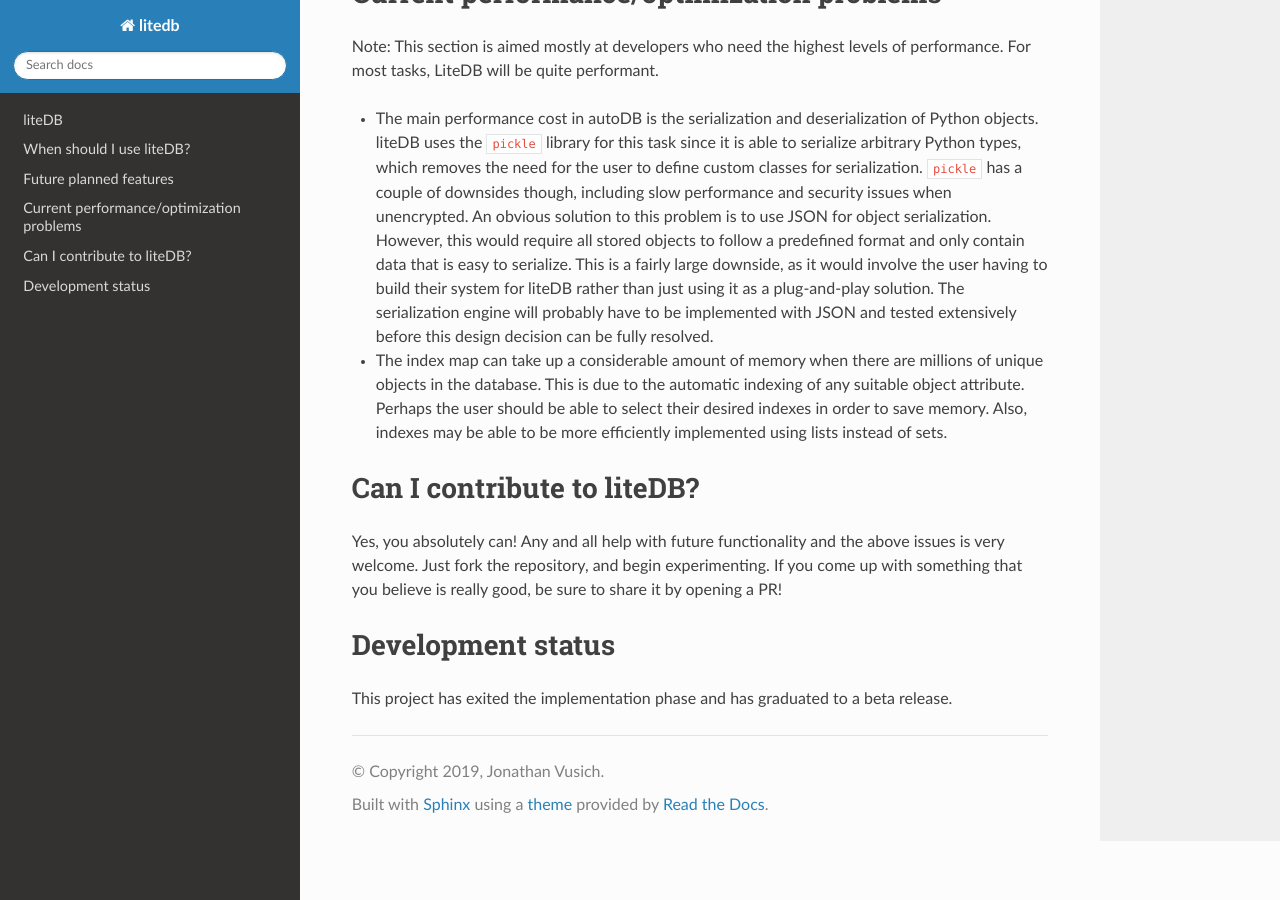
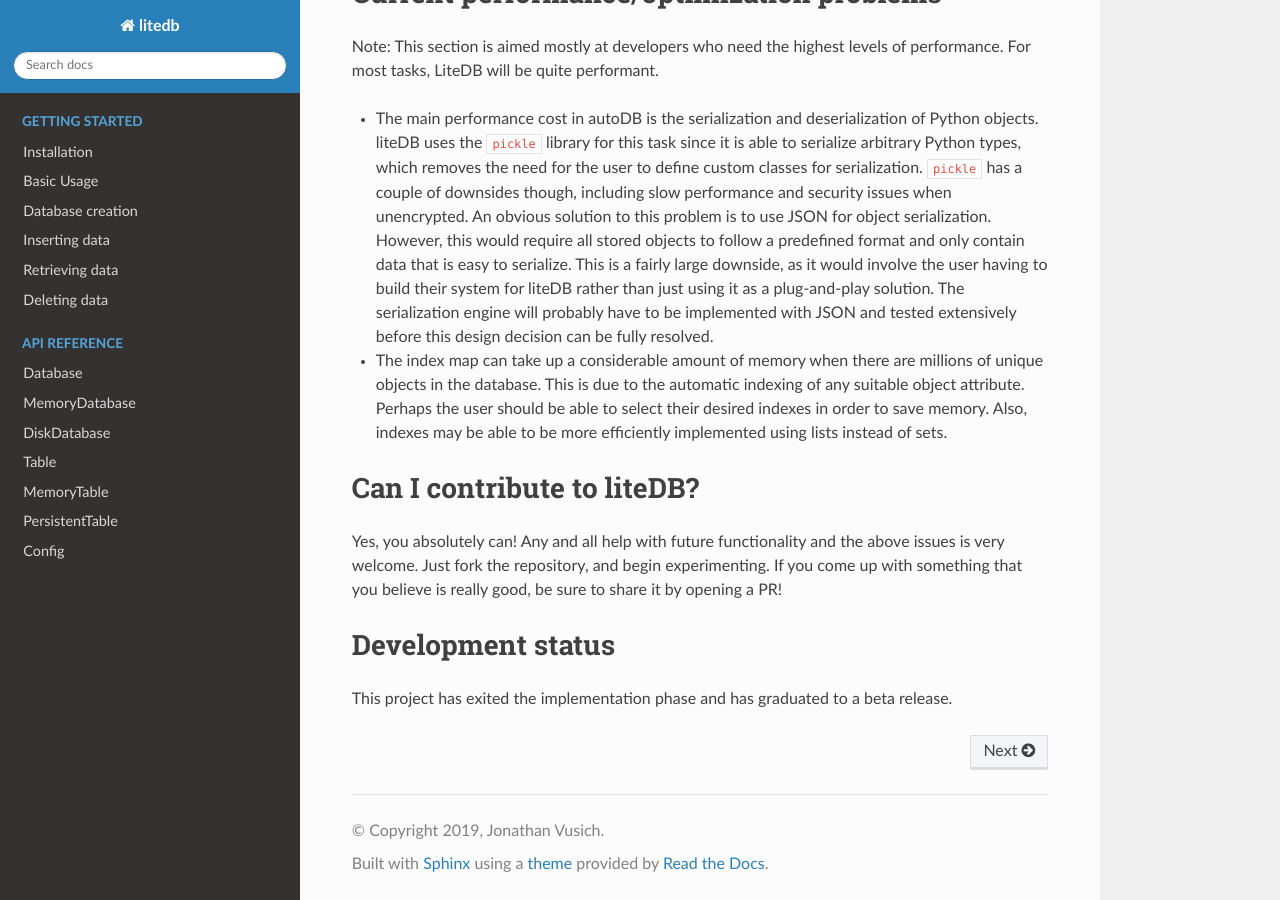
Before and after one commit to JonathanVusich/litedb, a Sphinx documentation site: the page built from docs/source/index.rst, in a window 1280 px wide and 900 px high, scrolled down 712 px. Built offline with Sphinx 7.4.7 and the Read the Docs theme 2.0.0, drawn with Linux system fonts in a browser that asks for light colours; some of the changed lines change nothing that is shown.

Commit message:
Added getting started guide and API reference to docs

```diff
--- /dev/null
+++ b/docs/source/api/api_reference.rst
@@ -0,0 +1,171 @@
+This is the full documentation for the entire ``liteDB`` API.
+
+Database
+========
+
+.. py:class:: litedb.Database(abc.ABC)
+
+    :class:`Database` provides a standard base class that all ``liteDB``
+    instances should implement.
+
+    .. py:method:: __len__()
+
+        The number of items in this database.
+
+    .. py:method:: __iter__()
+
+        Allows iteration over all of the class types in this database.
+
+    .. py:method:: __repr__()
+
+        Print a summary of all the tables in this database.
+
+    .. py:attribute:: tables
+
+        Returns a ``ValuesView`` of the tables in this database.
+
+    .. py:method:: insert(item: object)
+
+        :param object item: A Python object.
+
+        Inserts and indexes the given item.
+
+    .. py:method:: select(cls)
+
+        :param class cls: A Python class definition, such as ``Decimal``.
+
+        Returns a :class:`Table` that corresponds to the given class type.
+
+
+MemoryDatabase
+==============
+
+
+.. py:class:: litedb.MemoryDatabase(litedb.Database)
+
+    :class:`MemoryDatabase` is an in-memory implementation of :class:`Database`. All items
+    are stored in memory, and are discarded when the database is no longer referenced in the script.
+
+
+DiskDatabase
+============
+
+
+.. py:class:: litedb.DiskDatabase(litedb.Database)
+
+    :class:`DiskDatabase` is a persistent implementation of :class:`Database` that resides on the filesystem.
+
+    .. py:method:: __init__(directory: str[, config=Config()])
+
+        :param str directory: Valid filesystem path.
+
+        The path on disk where :class:`DiskDatabase` will write to. If data is already present
+        in this location, it will be loaded into this database.
+
+        :param Config config: A :class:`Config` instance.
+
+        Allows the user to specify a custom paging configuration in order to maximize performance.
+
+    .. py:attribute:: modified
+
+        Returns ``True`` if there are changes to this database that have not yet been synchronized.
+
+    .. py:method:: commit()
+
+        Synchronizes all cached items to disk for the entire database.
+
+
+Table
+=====
+
+
+.. py:class:: litedb.Table(abc.ABC)
+
+    :class:`Table` provides a standard base class which all ``liteDB`` tables
+    should implement.
+
+     .. py:method:: __len__()
+
+        The number of items in this table.
+
+    .. py:method:: __iter__()
+
+        Allows iteration over all of the items in this table.
+
+    .. py:method:: __repr__()
+
+        Prints out useful information about this table.
+
+    .. py:attribute:: indexes
+
+        Returns a list of valid index names for this class type.
+
+    .. py:method:: retrieve(**kwargs)
+
+        :param kwargs: Keyword arguments that describe item indexes.
+
+        Returns a generator of items that conform to the index constraints laid
+        out by the keyword arguments. See the data retrieval section for more information
+        on this.
+
+    .. py:method:: delete(**kwargs)
+
+        :param kwargs: Keyword arguments that describe item indexes.
+
+        Removes all items in this table that conform to the index constraints laid
+        out by the keyword arguments. See the data removal section for more information
+        on this.
+
+    .. py:method:: clear()
+
+        Removes all items from this table.
+
+
+MemoryTable
+===========
+
+.. py:class:: litedb.MemoryTable(litedb.Table)
+
+    :class:`MemoryTable` is an in-memory implementation of :class:`Table`.
+
+    .. note:: You will not ever need to instantiate this class!
+
+
+PersistentTable
+===============
+
+.. py:class:: litedb.PersistentTable(litedb.Table)
+
+    :class:`PersistentTable` is a persistent implementation of :class:`Table`.
+
+    .. note:: You will not ever need to instantiate this class!
+
+    .. py:attribute:: modified
+
+    Returns ``True`` if there are changes to this table that have not yet been synchronized.
+
+    .. py:method:: commit()
+
+    Synchronizes this table's in-memory item/index cache to disk.
+
+
+Config
+======
+
+.. py:class:: litedb.Config
+
+    :class:`Config` allows customization of the :class:`DiskDatabase` paging system.
+
+    .. warning:: Once you have defined a custom configuration for a :class:`DiskDatabase` instance, it is recommended that you do not change it!
+
+    .. py:method:: __init__(page_size: int = 512, page_cache: int = 512)
+
+    :param int page_size: Number of items to store in each page
+
+    A higher page size means there is less overhead manipulating pages, but large sizes can also result in more memory usage.
+    The recommended default is 512.
+
+    :param in page_cache: Number of item pages to retain in memory.
+
+    A higher item page count means fewer I/O calls, but also more memory usage.
+    The recommended default is 512.
--- /dev/null
+++ b/docs/source/getting-started/getting-started.rst
@@ -0,0 +1,159 @@
+Installation
+============
+
+``liteDB`` is easily installed using ``pip``:
+
+.. code-block:: bash
+
+   $ pip install litedb
+
+
+Basic Usage
+===========
+
+There are two different implementations of the ``liteDB`` interface, ``MemoryDatabase`` and ``DiskDatabase``.
+
+As the names might suggest, ``MemoryDatabase`` is a completely volatile implementation that is designed to
+be used as an in-memory caching solution.
+``DiskDatabase`` instances reside on the filesystem, and can be written and read to from the same API that ``MemoryDatabase``
+uses with one key difference: it requires the use of ``db.commit()`` in order to flush changes from the in-memory cache to disk.
+
+Database creation
+================================
+
+Creating or connecting to ``liteDB`` instances is incredibly easy. ``DiskDatabase`` instances do require that a folder
+path be specified for database storage.
+If the folder contains an existing ``liteDB`` instance, the data from the disk will be loaded into the database upon
+construction.
+
+.. code-block:: python
+
+   from litedb import DiskDatabase, MemoryDatabase
+
+   memory_db = MemoryDatabase()
+   disk_db = DiskDatabase("~/liteDB") # The source folder for the database
+
+Inserting data
+==============
+
+Easy insertion of data is one of the key features of ``liteDB``. Whenever an object is inserted into a ``liteDB`` instance,
+it will be checked for validity and then automatically indexed and stored in its proper table. Object attributes must be comparable
+and hashable (implement ``__eq__``, ``__gt__``, ``__lt__`` and ``__hash__``) in order to qualify for indexing.
+Attributes that are not indexed will **not** be able to be used in queries.
+
+``liteDB`` excels at storing simple, lightweight value classes. For example, if we need to store weather data over time,
+we might create a simple record class called ``WeatherRecord``.
+
+.. code-block:: python
+
+    from datetime import date
+
+    class WeatherRecord:
+
+    def __init__(self, day: date, temp: int, wind_speed: int):
+        self.day = day
+        self.temp = temp
+        self.wind_speed = wind_speed
+
+    def __repr__(self) -> str:
+        return str(self.__dict__)
+
+This object will be indexable by all three of its class attributes, and thus is an ideal candidate for ``liteDB``.
+We will then proceed to insert our ``WeatherRecord`` objects into a ``liteDB`` instance.
+
+.. code-block:: python
+
+    from litedb import MemoryDatabase
+    from datetime import date, timedelta
+
+    day_before_yesterday = WeatherRecord(date.today() - timedelta(days=2), 45, 23)
+    yesterday = WeatherRecord(date.today() - timedelta(days=1), 68, 4)
+    today = WeatherRecord(date.today(), 57, 13)
+
+    mem_db = MemoryDatabase()
+    mem_db.insert(day_before_yesterday)
+    mem_db.insert(yesterday)
+    mem_db.insert(today)
+
+.. warning::
+
+    Be careful about inserting Python's builtin data types! The full list of blacklisted objects includes ``list``,
+    ``dict``, ``tuple``, ``set``, ``frozenset``, ``bytes``, ``bytearray``, ``str``, ``int``, ``bool``, ``float``, ``complex``,
+    ``memoryview``, and ``range``. These types are not indexable by the ``liteDB`` engine, and will cause a ``TypeError`` to be thrown!
+
+Retrieving data
+===============
+
+Objects can be retrieved from the database by performing lookup operations on their indexable values or by filtering the
+contents of the various tables. In order to check which attributes are indexable, we need to look up the table that contains
+``WeatherRecord`` instances and view its indexes. We can do this by using the ``select()`` method. This method will use
+a class type to look up the ``liteDB`` table that stores that type of object. Once we have selected the table that we want,
+we can use the ``indexes`` attribute to view the available indexes.
+
+.. code-block:: python
+
+    mem_db.select(WeatherRecord).indexes
+    >>> ['day', 'temp', 'wind_speed']
+
+Now that we know that these indices are valid, we can start lookup up records. To do this, we will need to again select
+the table that contains the ``WeatherRecord`` objects.
+
+.. code-block:: python
+
+    weather_records = mem_db.select(WeatherRecord)
+
+We can find the weather for today by performing the following query:
+
+.. code-block:: python
+
+    list(weather_records.retrieve(day=date.today()))
+    >>> [{'day': datetime.date(2019, 11, 6), 'temp': 57, 'wind_speed': 13}]
+
+We can also retrieves items when their indexes fall in a certain range. To do this, we can use a tuple of two values that
+specify the range.
+
+.. note:: Ranges are inclusive in ``liteDB``!
+
+.. code-block:: python
+
+    list(weather_records.retrieve(wind_speed=(4, 13)))
+    >>> [{'day': datetime.date(2019, 11, 5), 'temp': 68, 'wind_speed': 4}, {'day': datetime.date(2019, 11, 6), 'temp': 57, 'wind_speed': 13}]
+
+In order to specify unbounded ranges, we can use the ``None`` keyword.
+
+.. code-block:: python
+
+    list(weather_records.retrieve(wind_speed=(None, 13)))
+    >>> [{'day': datetime.date(2019, 11, 5), 'temp': 68, 'wind_speed': 4}, {'day': datetime.date(2019, 11, 6), 'temp': 57, 'wind_speed': 13}]
+
+    list(weather_records.retrieve(wind_speed=(13, None)))
+    >>> [{'day': datetime.date(2019, 11, 4), 'temp': 45, 'wind_speed': 23}, {'day': datetime.date(2019, 11, 6), 'temp': 57, 'wind_speed': 13}]
+
+    list(weather_records.retrieve(wind_speed=(None, None)))
+    >>> [{'day': datetime.date(2019, 11, 4), 'temp': 45, 'wind_speed': 23}, {'day': datetime.date(2019, 11, 5), 'temp': 68, 'wind_speed': 4}, {'day': datetime.date(2019, 11, 6), 'temp': 57, 'wind_speed': 13}]
+
+There isn't much point to using a range of ``(None, None)`` (as it simply retrieves all of the items), but it is still valid syntax.
+
+Queries can also be narrowed by adding more parameters to the ``retrieve()`` call.
+
+.. code-block:: python
+
+    list(weather_records.retrieve(wind_speed=(None, 13), day=date.today()))
+    >>> [{'day': datetime.date(2019, 11, 6), 'temp': 57, 'wind_speed': 13}]
+
+    list(weather_records.retrieve(wind_speed=(None, 13), day=date.today(), temp=12))
+    >>> []
+
+You might notice that each query is wrapped in a ``list()`` call. This is because ``liteDB`` returns a generator of entries
+with each query, reducing the number of objects that have to be loaded into memory at once.
+
+Deleting data
+=============
+
+Removing entries from a ``liteDB`` instance is as easy as performing a ``delete()`` query instead of a ``retrieve()`` query.
+
+.. code-block:: python
+
+    weather_records.delete(wind_speed=(None, 13))
+    list(weather_records.retrieve_all())
+    >>> [{'day': datetime.date(2019, 11, 4), 'temp': 45, 'wind_speed': 23}]
--- a/docs/source/index.rst
+++ b/docs/source/index.rst
@@ -1 +1,15 @@
 .. include:: ../../README.rst
+
+.. toctree::
+   :hidden:
+   :maxdepth: 2
+   :caption: Getting started
+
+   getting-started/getting-started.rst
+
+.. toctree::
+   :hidden:
+   :maxdepth: 2
+   :caption: API reference
+
+   api/api_reference.rst
```
